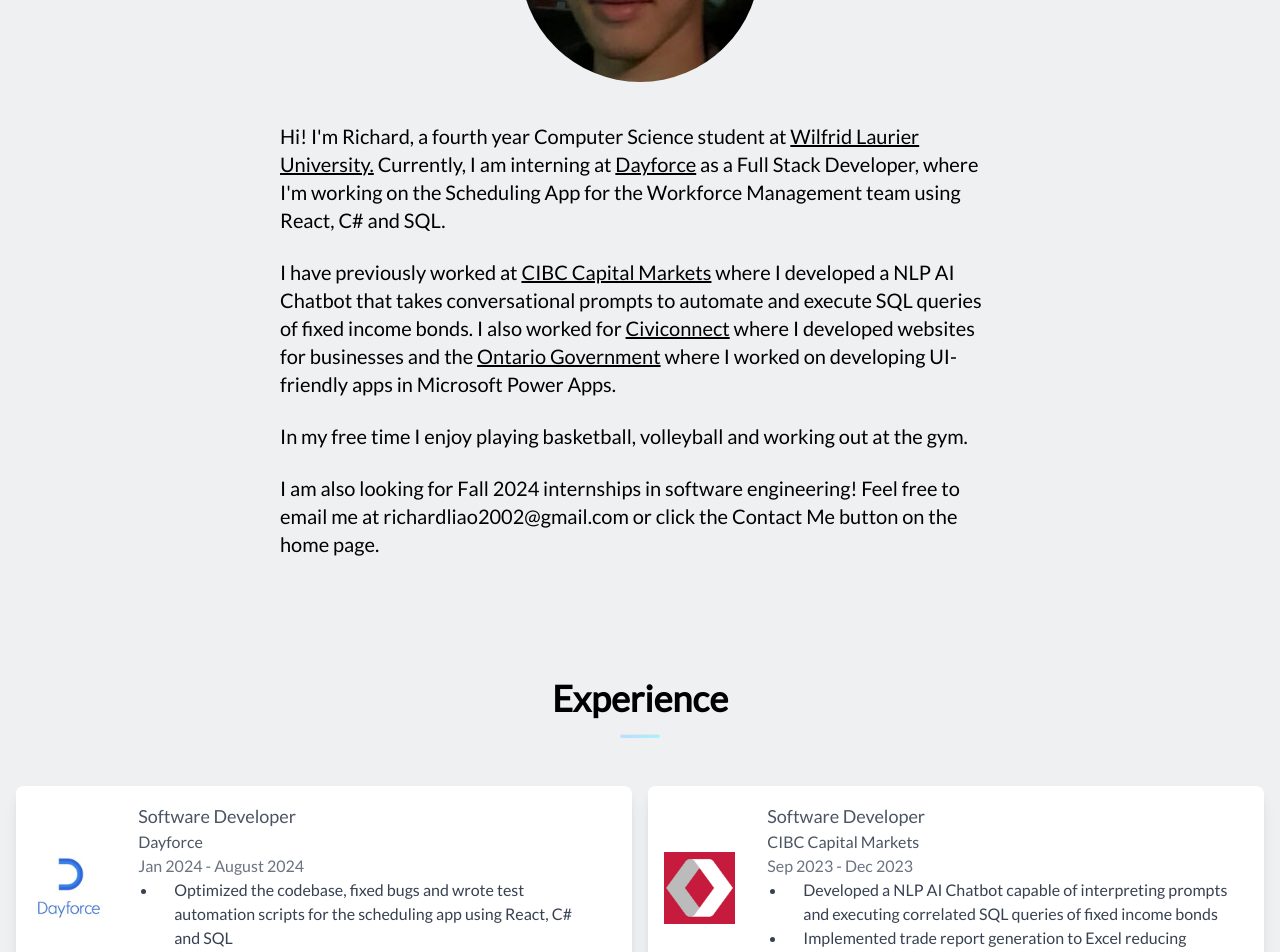
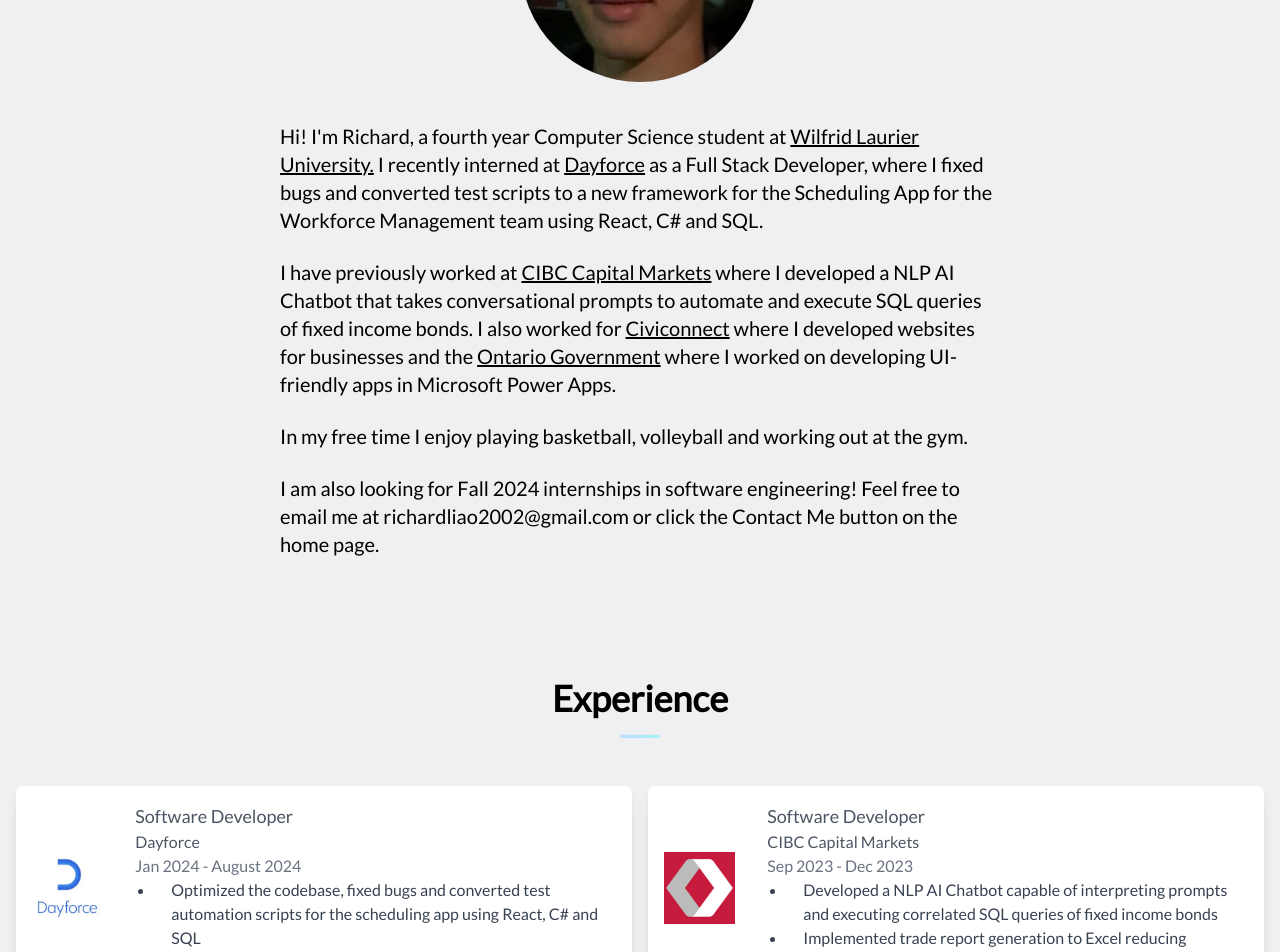
Before and after one commit to richierichh/personal-website-v2, a Next.js app: page / in a window 1280 px wide. Shown: the part 1220-2172 px from the top of the page. Built offline with nearby package versions, Linux system fonts and the light colour scheme.

Commit message:
installed package

```diff
--- a/components/About.jsx
+++ b/components/About.jsx
@@ -13,7 +13,7 @@ function About() {
         <p className ='font-lato bg-gradient-to-r from-teal-400 to-yellow-200 bg-clip-text text-transparent text-xl text-center'></p>
         <div className='mx-auto max-w-3xl px-4 sm:px-6 md:max-w-3xl text-xl pt-10'>
             <div>
-                <p className="pb-6">Hi! I&apos;m Richard, a fourth year Computer Science student at <a href="https://www.wlu.ca" className="underline hover:text-blue-400" target="_blank" rel="noopener noreferrer"> Wilfrid Laurier University.</a> Currently, I am interning at <a href="https://www.ceridian.com/ca "className="underline hover:text-blue-400" target="_blank" rel="noopener noreferrer">Dayforce</a> as a Full Stack Developer, where I&apos;m working on the Scheduling App for the Workforce Management team using React, C# and SQL. </p>
+                <p className="pb-6">Hi! I&apos;m Richard, a fourth year Computer Science student at <a href="https://www.wlu.ca" className="underline hover:text-blue-400" target="_blank" rel="noopener noreferrer"> Wilfrid Laurier University.</a> I recently interned at <a href="https://www.dayforce.com/ca "className="underline hover:text-blue-400" target="_blank" rel="noopener noreferrer">Dayforce</a> as a Full Stack Developer, where I fixed bugs and converted test scripts to a new framework for the Scheduling App for the Workforce Management team using React, C# and SQL. </p>
 
                 <p className ="pb-6">I have previously worked at <a href="https://cibccm.com/en/ "className="underline hover:text-blue-400" target="_blank" rel="noopener noreferrer" >CIBC Capital Markets</a> where I developed a NLP AI Chatbot that takes conversational prompts to automate and execute SQL queries of fixed income bonds. I also worked for <a href="https://www.civiconnect.ca/" className="underline hover:text-blue-400" target="_blank" rel="noopener noreferrer" >Civiconnect</a> where I developed websites for businesses and the <a href="https://www.ontario.ca/page/ministry-public-business-service-delivery" className="underline hover:text-blue-400" target="_blank" rel="noopener noreferrer">Ontario Government</a> where I worked on developing UI-friendly apps in Microsoft Power Apps.</p>
                 <p className='pb-6'>In my free time I enjoy playing basketball, volleyball and working out at the gym.  </p>
--- a/data/experiences.jsx
+++ b/data/experiences.jsx
@@ -10,7 +10,7 @@ const experiences = [
   company: "Dayforce",
   date: "Jan 2024 - August 2024",
   tasks: [
-  "Optimized the codebase, fixed bugs and wrote test automation scripts for the scheduling app using React, C# and SQL"
+  "Optimized the codebase, fixed bugs and converted test automation scripts for the scheduling app using React, C# and SQL"
   ],
   image: dayforce
   },
--- a/package.json
+++ b/package.json
@@ -12,6 +12,7 @@
     "@types/react": "^18.2.21",
     "@types/react-dom": "^18.2.7",
     "@vercel/analytics": "^1.3.1",
+    "@vercel/speed-insights": "^1.0.12",
     "autoprefixer": "10.4.15",
     "eslint": "8.49.0",
     "eslint-config-next": "13.4.19",
```
Also changed, not shown: 2 other files (tests, documents, lock files or other folders).
